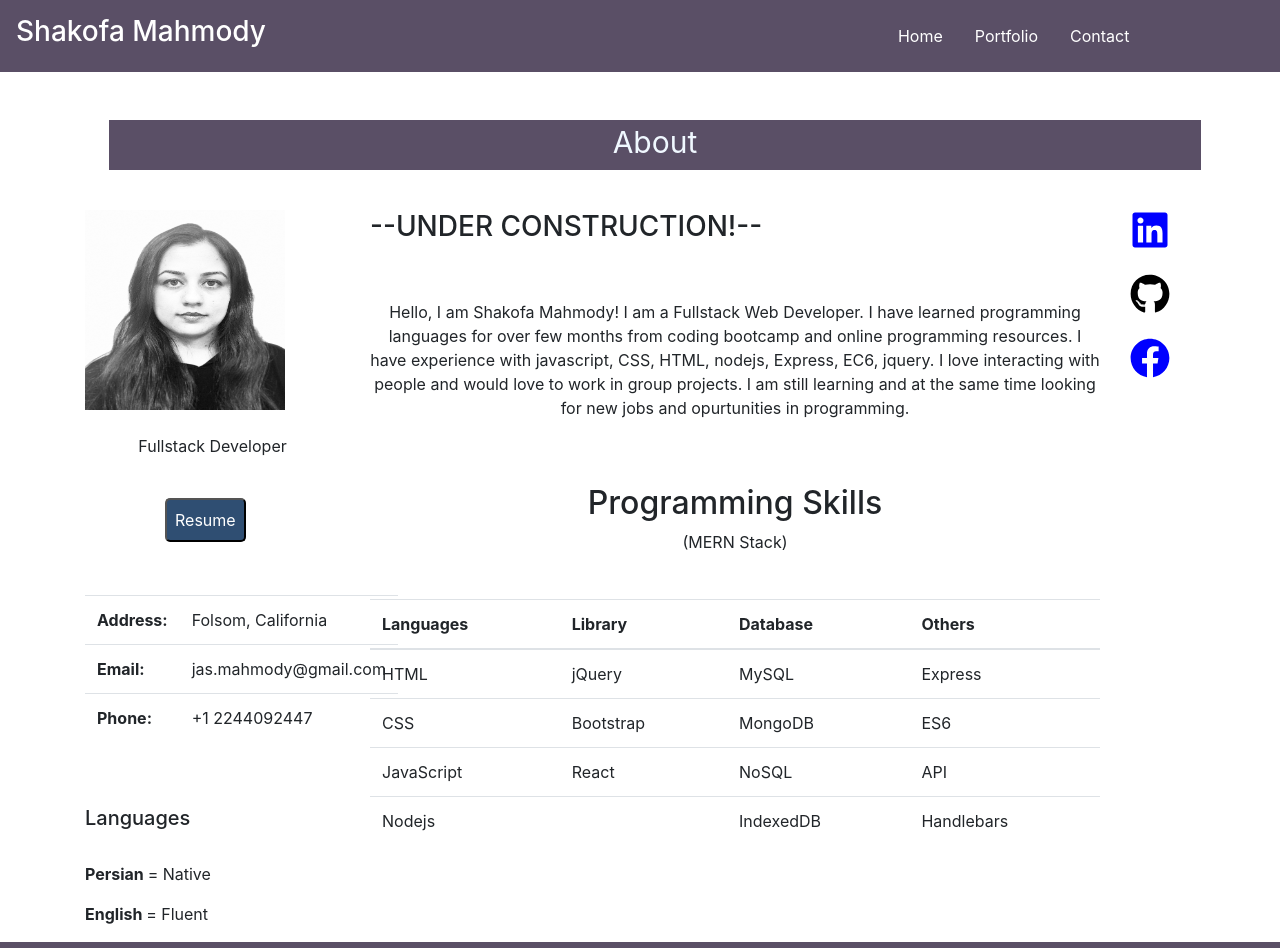
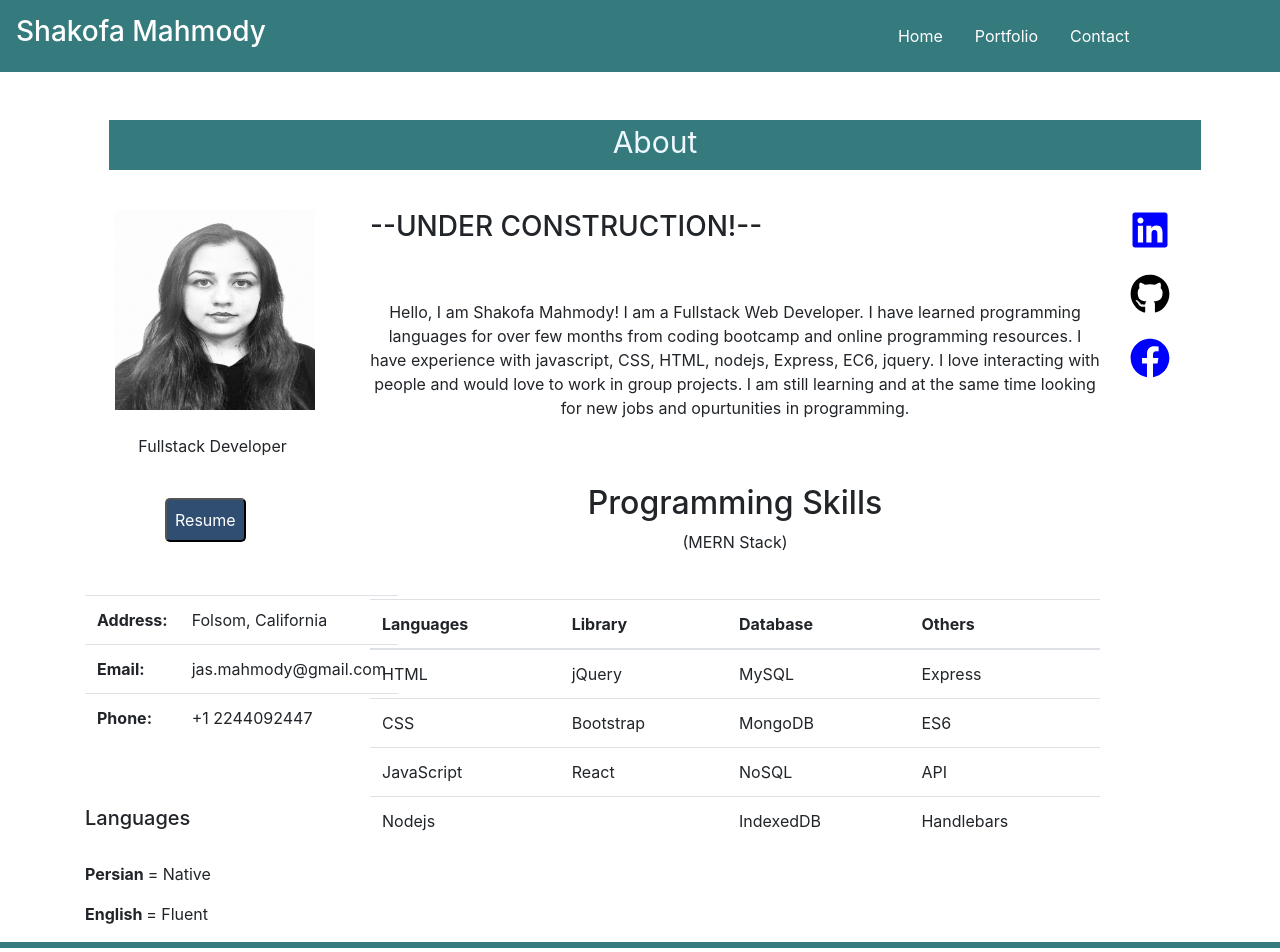
Before and after one commit to shakofa/React-Portfolio-App, a React (Create React App) app: page / in a window 1280 px wide. Shown: the top 952 px of the page. Built offline with nearby package versions, Linux system fonts and the light colour scheme.

Commit message:
Developed the README file

```diff
--- a/src/App.js
+++ b/src/App.js
@@ -17,16 +17,17 @@ function App() {
   return (
     <Router>
 
-      <Nav />
+
 
       <Wrapper >
+        <Nav />
         <Route exact path="/" component={Home} />
         <Route exact path="/Home" component={Home} />
         <Route exact path="/Contact" component={Contact} />
         <Route exact path="/Portfolio" component={Portfolio} />
+        <Footer />
+      </Wrapper>
 
-      </Wrapper>
-      <Footer />
     </Router>
   );
 }
--- a/src/components/Nav.js
+++ b/src/components/Nav.js
@@ -61,7 +61,7 @@ function Navigation(){
       <Navbar id="responsive-navbar-nav">
 
                 <Link
-                  to="/"
+                  to="/home"
                   className={
                   window.location.pathname === "/" || window.location.pathname === "/home"
                   ? "nav-link active"
--- a/src/components/nav.css
+++ b/src/components/nav.css
@@ -4,7 +4,7 @@
 }
 .bar{
    color: white;
-   background-color:#5a4f66;
+   background-color:#357b7e;
 
 }
 
@@ -34,7 +34,7 @@
 .two-toned-footer-color{
    height: 6px;
    padding-top: 3px;
-   background-color:#5a4f66;
+   background-color:#357b7e;
 
 }
 
@@ -46,7 +46,7 @@
 .header {
 
    text-align: center;
-   background-color:#5a4f66;
+   background-color:#357b7e;
    width:   100%;
    height: 50px;
    position: absolute;
--- a/src/pages/Home.js
+++ b/src/pages/Home.js
@@ -28,7 +28,7 @@ export default class Home  extends Component {
 
                         <Col md={{ span: 3, offset: 0 }} >
                             <div>
-                            <img className="Image" src={process.env.PUBLIC_URL + "/me.jpg"} width={200} height={200} alt="" />
+                            <img className="I" src={process.env.PUBLIC_URL + "/me.jpg"} width={200} height={200} alt="" />
 
                             </div>
                             <br />
--- a/src/pages/style.css
+++ b/src/pages/style.css
@@ -7,7 +7,7 @@
 
 /*contact form*/
 .form {
-    background-color:  rgb(230, 216, 241);
+    background-color:  #b6d7d8;
     color: white;
     max-width: 60em;
     display:block;
@@ -63,7 +63,7 @@ p{
   text-align: center;
 }
 .b {
-  background-color:rgb(90, 123, 163);
+  background-color:#357b7e;
   margin-left: 80px;
 
   border-radius: 5px;
@@ -73,7 +73,7 @@ p{
 }
 
 .I{
-  margin-left: 20px;
+  margin-left: 30px;
 }
 h4{
   text-align: center;
```
Also changed, not shown: public/port.png (added), 1 other file (tests, documents, lock files or other folders).
